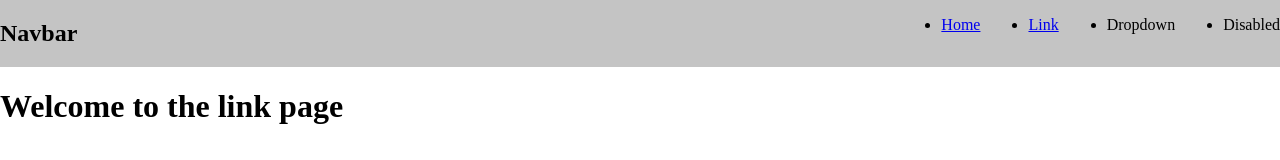
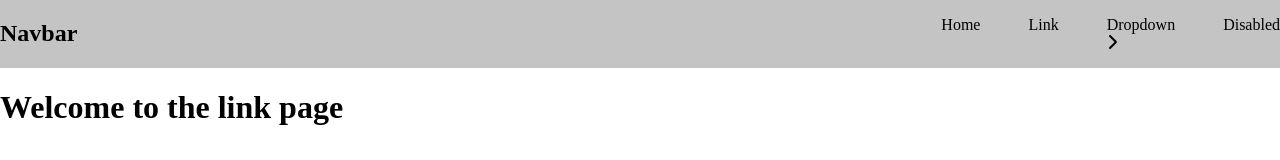
Before and after one commit to moamel-hashim/web171, a React (Vite) app in the folder nav-bar/: page /link in a window 1280 px wide. Shown: the top 160 px of the page. Built offline with nearby package versions, Linux system fonts and the light colour scheme.

Commit message:
added font awesome

```diff
--- a/nav-bar/package.json
+++ b/nav-bar/package.json
@@ -10,6 +10,9 @@
     "preview": "vite preview"
   },
   "dependencies": {
+    "@fortawesome/fontawesome-svg-core": "^6.4.2",
+    "@fortawesome/free-solid-svg-icons": "^6.4.2",
+    "@fortawesome/react-fontawesome": "^0.2.0",
     "bootstrap": "^5.3.1",
     "react": "^18.2.0",
     "react-dom": "^18.2.0",
--- a/nav-bar/src/App.css
+++ b/nav-bar/src/App.css
@@ -24,3 +24,16 @@
 .background {
   background-color: hsla(0, 1%, 10%, 0.254);
 }
+
+ul {
+  list-style: none;
+}
+
+.link {
+  text-decoration: none;
+  color: black;
+}
+
+.justify-content-evenly {
+  justify-content: space-evenly;
+}
--- a/nav-bar/src/components/navbar.jsx
+++ b/nav-bar/src/components/navbar.jsx
@@ -1,17 +1,19 @@
 import { Link } from "react-router-dom";
+import {FontAwesomeIcon} from '@fortawesome/react-fontawesome';
+import {faChevronRight} from '@fortawesome/free-solid-svg-icons';
 
 function Nav() {
   return (
     <nav className="background">
-      <div className="flex w-100">
+      <div className="flex w-100 justify-content-evenly">
         <div className="w-75">
           <h1>Navbar</h1>
         </div>
         <div>
           <ul className="flex gap">
-            <li><Link to='/home'>Home</Link></li>
-            <li><Link to='/link'>Link</Link></li>
-            <li>Dropdown</li>
+            <li><Link to='/home' className="link">Home</Link></li>
+            <li><Link to='/link' className="link">Link</Link></li>
+            <li>Dropdown<FontAwesomeIcon icon={faChevronRight}/></li>
             <ul className="hidden">
               <li>action</li>
               <li>another action</li>
```
Also changed, not shown: 1 other file (tests, documents, lock files or other folders).
